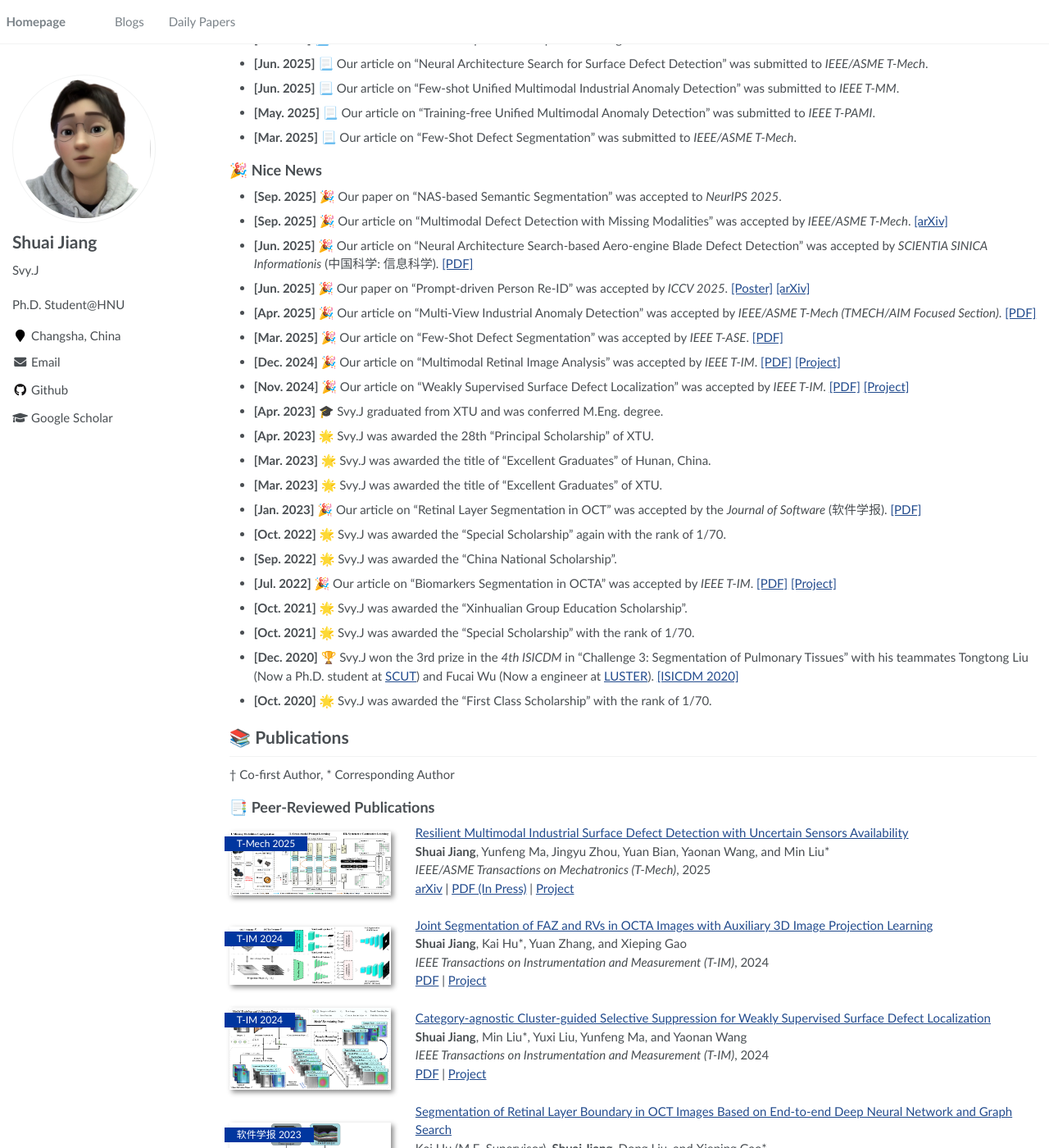
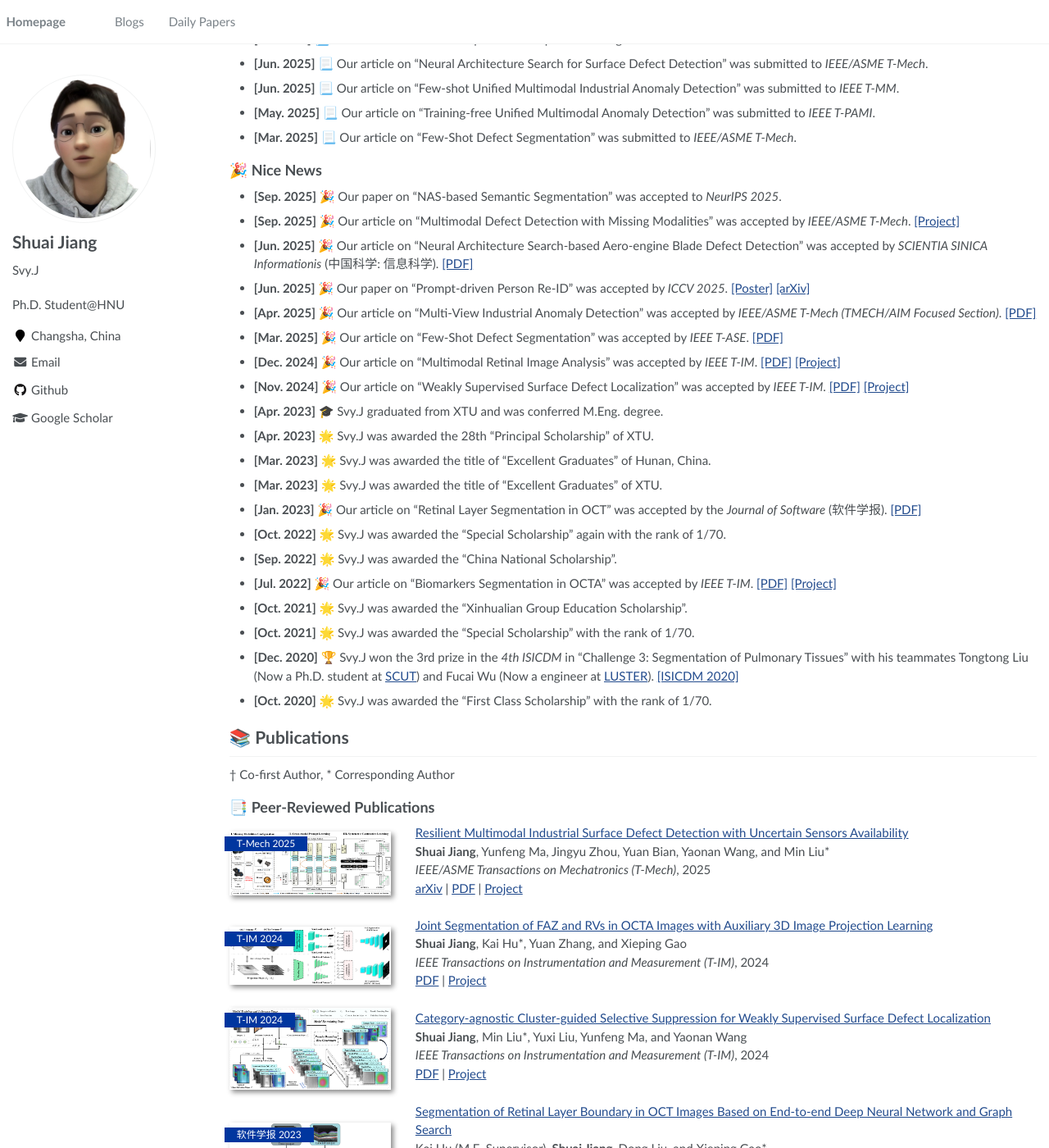
Before and after one commit to SvyJ/svyj.github.io, a Jekyll site: the page built from _pages/index.md, in a window 1280 px wide and 1400 px high, scrolled down 499 px. Shown: the whole window at 82% size. Built offline with Jekyll 4.4.1, drawn with Linux system fonts in a browser that asks for light colours.

Commit message:
Update index.md

```diff
--- a/_pages/index.md
+++ b/_pages/index.md
@@ -45,7 +45,7 @@ author_profile: true
 
 - **[Sep. 2025]** 🎉 Our paper on "NAS-based Semantic Segmentation" was accepted to _NeurIPS 2025_.
 
-- **[Sep. 2025]** 🎉 Our article on "Multimodal Defect Detection with Missing Modalities" was accepted by _IEEE/ASME T-Mech_. [[arXiv]](https://arxiv.org/abs/2509.02962)
+- **[Sep. 2025]** 🎉 Our article on "Multimodal Defect Detection with Missing Modalities" was accepted by _IEEE/ASME T-Mech_. [[Project]](https://svyj.github.io/MISDD-MM/)
 
 - **[Jun. 2025]** 🎉 Our article on "Neural Architecture Search-based Aero-engine Blade Defect Detection" was accepted by _SCIENTIA SINICA Informationis_ (中国科学: 信息科学). [[PDF]](https://www.sciengine.com/SSI/doi/10.1360/SSI-2025-0145)
 
@@ -93,7 +93,7 @@ author_profile: true
 [Resilient Multimodal Industrial Surface Defect Detection with Uncertain Sensors Availability](https://svyj.github.io/MISDD-MM/)<br>
 **Shuai Jiang**, Yunfeng Ma, Jingyu Zhou, Yuan Bian, Yaonan Wang, and Min Liu*<br>
 _IEEE/ASME Transactions on Mechatronics (T-Mech)_, 2025<br>
-[arXiv](https://arxiv.org/abs/2509.02962) | [PDF (In Press)](https://ieeexplore.ieee.org) | [Project](https://svyj.github.io/MISDD-MM/)
+[arXiv](https://arxiv.org/abs/2509.02962) | [PDF](https://ieeexplore.ieee.org/document/11173953) | [Project](https://svyj.github.io/MISDD-MM/)
 </div>
 </div>
 
```
